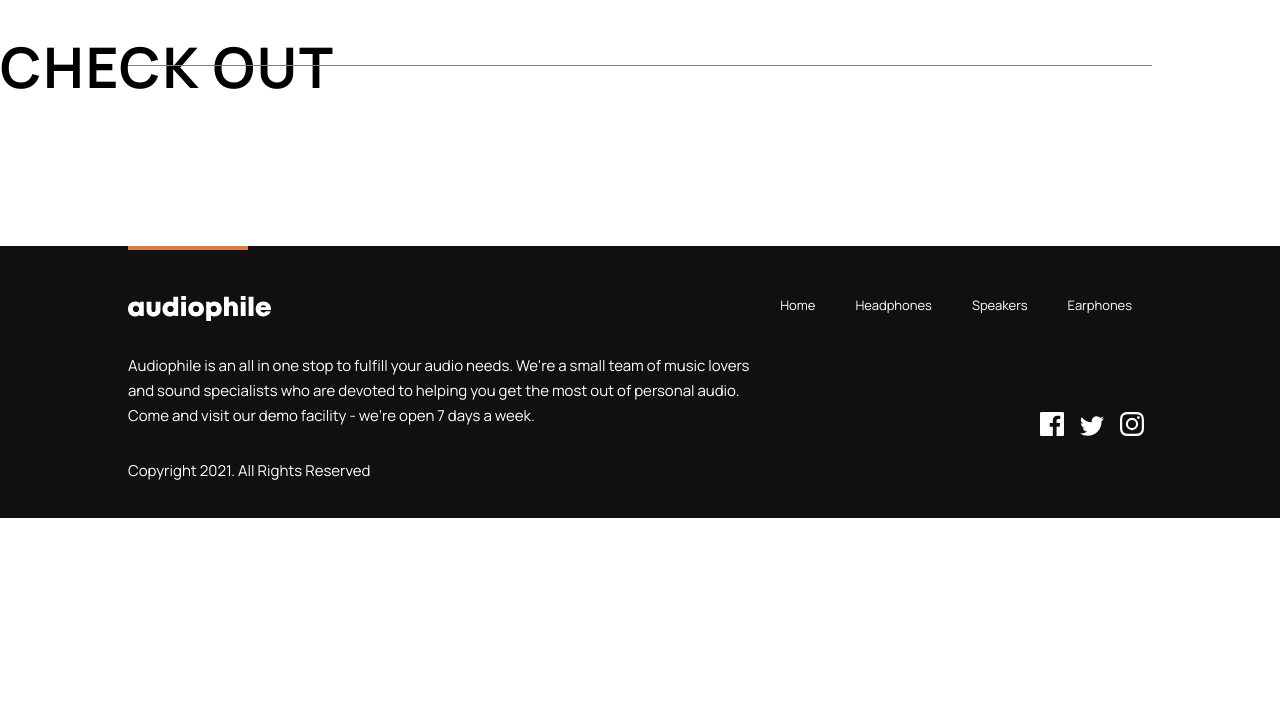
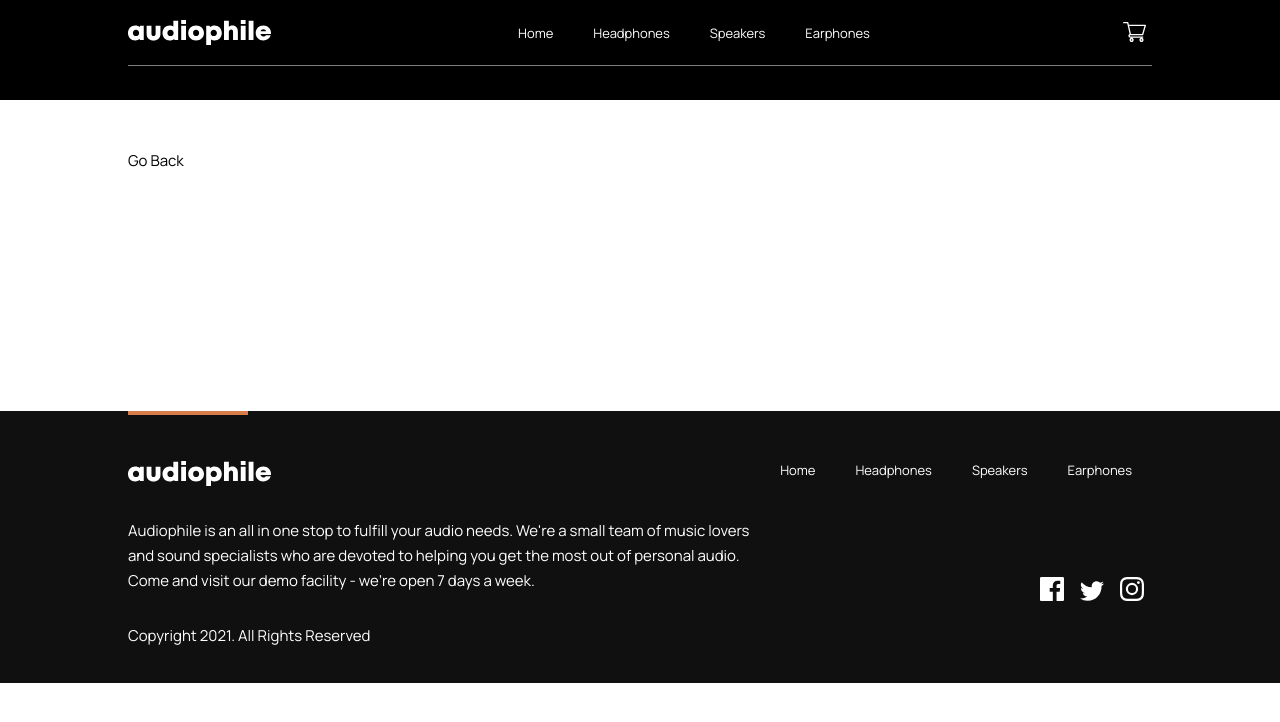
Before and after one commit to JoelStorr/FM-Audiophile-FrontEnd, a Nuxt app: page /Checkout in a window 1280 px wide. Shown: the top 722 px of the page. Built offline with nearby package versions, Linux system fonts and the light colour scheme.

Commit message:
Made back button own component

```diff
--- /dev/null
+++ b/components/UI/Button/Back.vue
@@ -0,0 +1,11 @@
+<template>
+  <a class="back-btn" @click="$router.back()">Go Back</a>
+</template>
+
+<style lang="scss" scoped>
+.back-btn {
+  display: block;
+  font-size: 1.5rem;
+  padding-bottom: 4rem;
+}
+</style>
--- a/pages/Checkout/index.vue
+++ b/pages/Checkout/index.vue
@@ -1,5 +1,18 @@
 <template>
-    <h1>Check out</h1>
+
+    <div class="checkout-header">
+
+    </div>
+    <div class="checkout-content">
+        <UIButtonBack />
+
+        <div class="layout-holder">
+            <div class="form-holder"></div>
+            <div class="summary-holder"></div>
+        </div>
+
+
+    </div>
 
 
 </template>
@@ -10,6 +23,16 @@
 
 <style lang="scss" scoped>
 
+.checkout-header{
+    width: 100vw;
+    height: 10rem;
+    background-color: $black;
+}
+
+.checkout-content{
+    width: 100vw;
+    padding: 5rem 10%;
+}
 
 
 </style>
--- a/pages/Product/[id].vue
+++ b/pages/Product/[id].vue
@@ -1,7 +1,7 @@
 <template>
   <div class="header"></div>
   <div class="product-content-holder">
-    <a class="back-btn" @click="$router.back()">Go Back</a>
+    <UIButtonBack />
 
     <section class="main-product-section">
       <div class="image-holder">
@@ -98,11 +98,6 @@
   background-color: $black;
 }
 
-.back-btn {
-  display: block;
-  font-size: 1.5rem;
-  padding-bottom: 4rem;
-}
 
 .product-content-holder {
   padding: 4rem 10% 1rem 10%;
```
